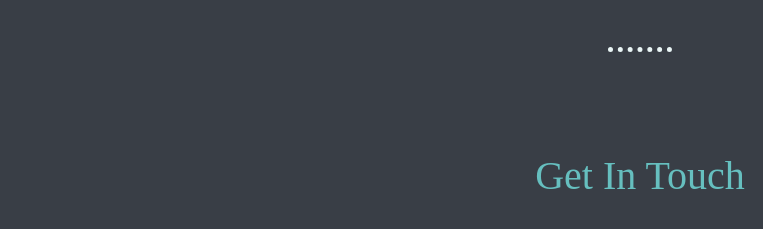
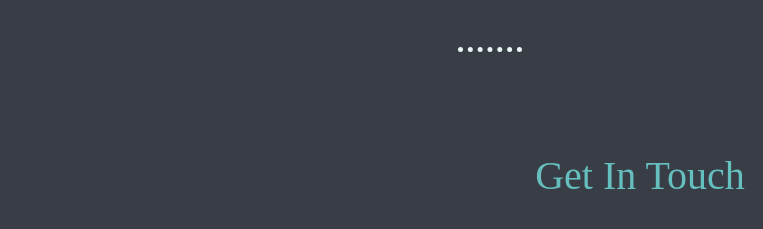
Before and after one commit to pippimotta/mysite, a plain HTML site: page index.html in a window 1280 px wide. Shown: the part 1785-2014 px from the top of the page, 0-763 px from the left. Drawn offline with Linux system fonts and the light colour scheme; a web font is replaced by a local one.

Commit message:
Update styles.css

```diff
--- a/css/styles.css
+++ b/css/styles.css
@@ -42,7 +42,8 @@ hr {
 }
 
 .second-hr {
-  margin: auto auto;
+  position: relative;
+  right: 150px;
 }
 
 .profile {
```
